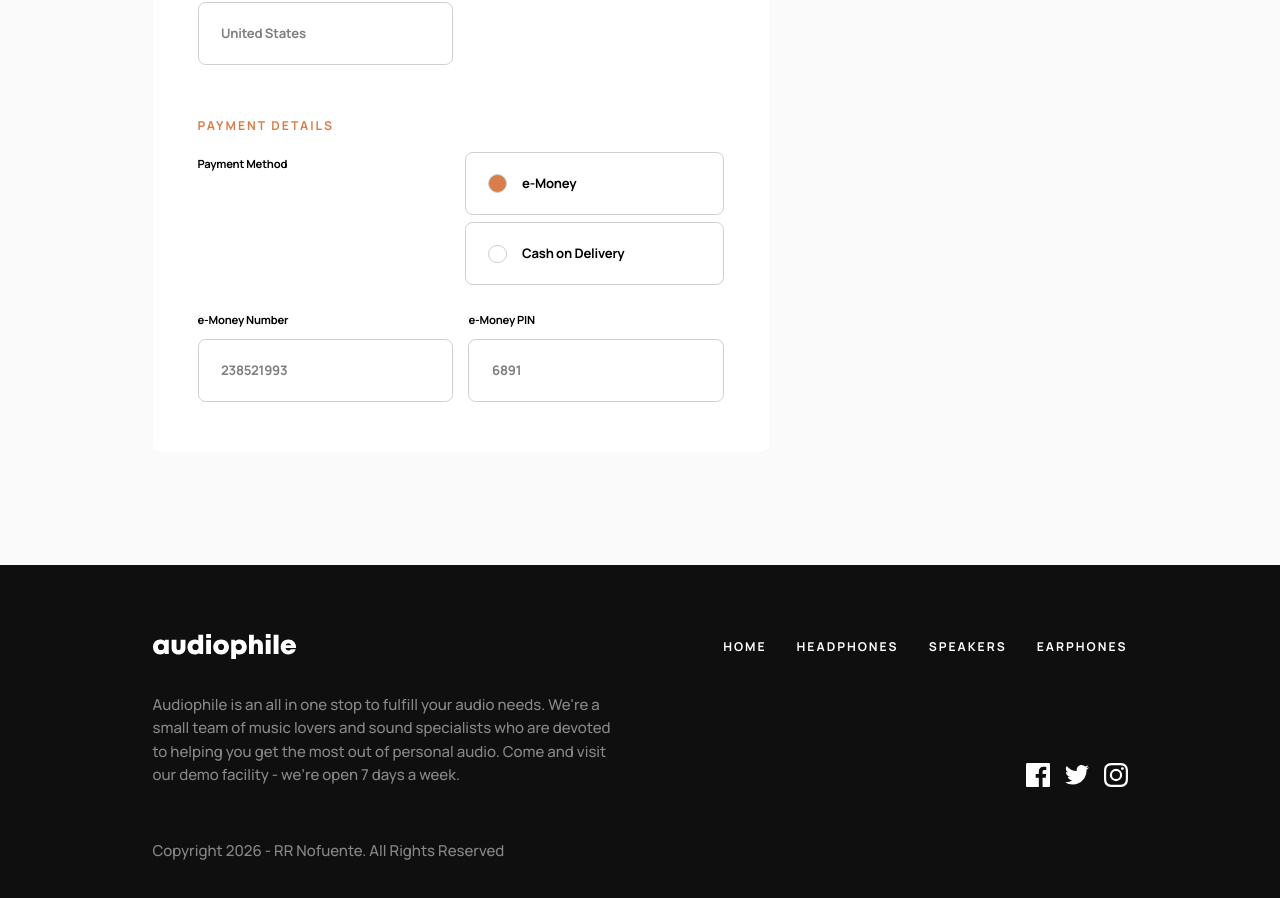
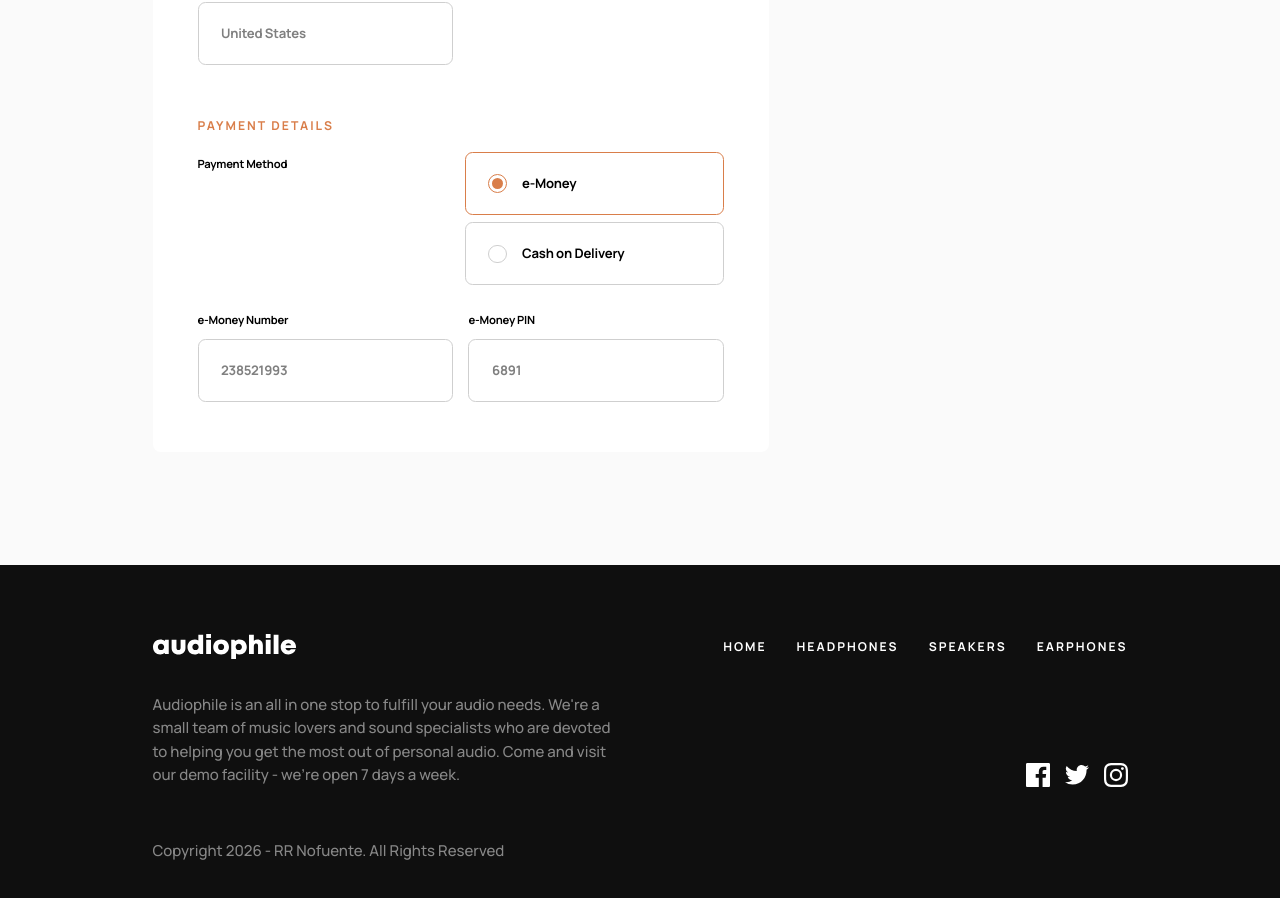
Before and after one commit to nofuenterr/audiophile, a React (Vite) app: page /checkout in a window 1280 px wide. Shown: the part 964-1862 px from the top of the page. Built offline with nearby package versions, Linux system fonts and the light colour scheme.

Commit message:
feat: add visual indicators and styles to selected paymentMethod option

```diff
--- a/src/pages/Checkout.tsx
+++ b/src/pages/Checkout.tsx
@@ -351,7 +351,7 @@ function RadioBlock({ defaultChecked, name, id, label }: RadioBlockProps) {
 	const { register } = useFormContext();
 
 	return (
-		<label className="input border-input-border flex w-full cursor-pointer items-center gap-4 rounded-lg border px-6 py-5">
+		<label className="input border-input-border has-checked:border-primary flex w-full cursor-pointer items-center gap-4 rounded-lg border px-6 py-5">
 			<input
 				defaultChecked={defaultChecked}
 				{...register(name)}
@@ -359,8 +359,11 @@ function RadioBlock({ defaultChecked, name, id, label }: RadioBlockProps) {
 				type="radio"
 				name={name}
 				id={id}
-				className="border-input-border checked:bg-primary size-5 cursor-pointer appearance-none rounded-full border p-1.25"
+				className="peer sr-only"
 			/>
+			<span className="border-input-border peer-checked:border-primary grid size-5 place-items-center rounded-full border peer-checked:*:scale-100">
+				<span className="bg-primary size-3 scale-0 rounded-full transition-transform" />
+			</span>
 			<span>{label}</span>
 		</label>
 	);
```
